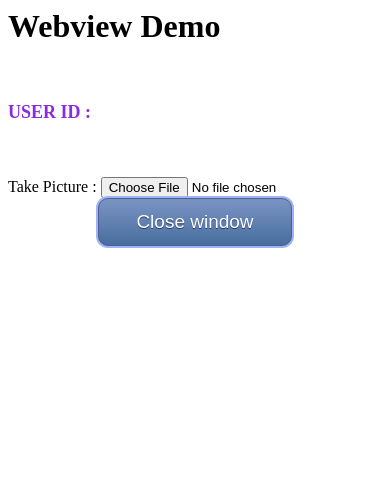
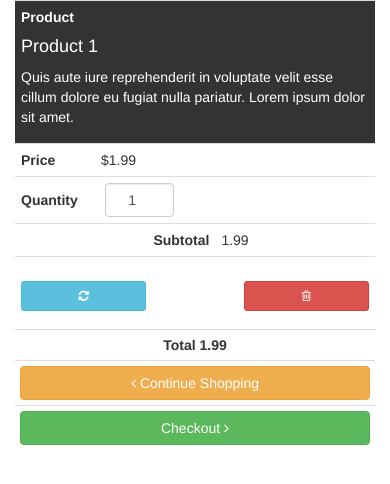
Before and after one commit to rameshgit123/translator, a website: page public/index.html in a window 390 px wide. Drawn offline with nearby package versions, Linux system fonts and the light colour scheme.

Commit message:
Update index.html

```diff
--- a/public/index.html
+++ b/public/index.html
@@ -1,119 +1,114 @@
-<!--
 
-Copyright 2016-present, Facebook, Inc.
-All rights reserved.
+<!DOCTYPE html>
+<html lang="en">
+<head>
+    <meta charset="utf-8">
+    <meta name="robots" content="noindex">
 
-This source code is licensed under the license found in the
-LICENSE file in the root directory of this source tree.
+    <title>Responsive Shopping Cart - Bootsnipp.com</title>
+        <meta name="viewport" content="width=device-width, initial-scale=1">
+    <link href="//netdna.bootstrapcdn.com/bootstrap/3.2.0/css/bootstrap.min.css" rel="stylesheet" id="bootstrap-css">
+    <style type="text/css">
+    .table>tbody>tr>td, .table>tfoot>tr>td{
+    vertical-align: middle;
+}
+@media screen and (max-width: 600px) {
+    table#cart tbody td .form-control{
+		width:20%;
+		display: inline !important;
+	}
+	.actions .btn{
+		width:36%;
+		margin:1.5em 0;
+	}
 
--->
-<html>
-<head>
-    <title>Messenger Demo</title>
-    <script src="https://ajax.googleapis.com/ajax/libs/jquery/1.7.1/jquery.min.js"></script>
-    <style type="text/css">
-        .myButton {
-            -moz-box-shadow: 0px 0px 0px 2px #9fb4f2;
-            -webkit-box-shadow: 0px 0px 0px 2px #9fb4f2;
-            box-shadow: 0px 0px 0px 2px #9fb4f2;
-            background: -webkit-gradient(linear, left top, left bottom, color-stop(0.05, #7892c2), color-stop(1, #476e9e));
-            background: -moz-linear-gradient(top, #7892c2 5%, #476e9e 100%);
-            background: -webkit-linear-gradient(top, #7892c2 5%, #476e9e 100%);
-            background: -o-linear-gradient(top, #7892c2 5%, #476e9e 100%);
-            background: -ms-linear-gradient(top, #7892c2 5%, #476e9e 100%);
-            background: linear-gradient(to bottom, #7892c2 5%, #476e9e 100%);
-            filter: progid:DXImageTransform.Microsoft.gradient(startColorstr='#7892c2', endColorstr='#476e9e',GradientType=0);
-            background-color: #7892c2;
-            -moz-border-radius: 10px;
-            -webkit-border-radius: 10px;
-            border-radius: 10px;
-            border: 1px solid #4e6096;
-            display: inline-block;
-            cursor: pointer;
-            color: #ffffff;
-            font-family: Arial;
-            font-size: 19px;
-            padding: 12px 37px;
-            text-decoration: none;
-            text-shadow: 0px 1px 0px #283966;
-        }
+	.actions .btn-info{
+		float:left;
+	}
+	.actions .btn-danger{
+		float:right;
+	}
 
-            .myButton:hover {
-                background: -webkit-gradient(linear, left top, left bottom, color-stop(0.05, #476e9e), color-stop(1, #7892c2));
-                background: -moz-linear-gradient(top, #476e9e 5%, #7892c2 100%);
-                background: -webkit-linear-gradient(top, #476e9e 5%, #7892c2 100%);
-                background: -o-linear-gradient(top, #476e9e 5%, #7892c2 100%);
-                background: -ms-linear-gradient(top, #476e9e 5%, #7892c2 100%);
-                background: linear-gradient(to bottom, #476e9e 5%, #7892c2 100%);
-                filter: progid:DXImageTransform.Microsoft.gradient(startColorstr='#476e9e', endColorstr='#7892c2',GradientType=0);
-                background-color: #476e9e;
-            }
-
-            .myButton:active {
-                position: relative;
-                top: 1px;
-            }
-    </style>
-</head>
-
-<body>
-    <script>
-        (function (d, s, id) {
-            var js, fjs = d.getElementsByTagName(s)[0];
-            if (d.getElementById(id)) { return; }
-            js = d.createElement(s); js.id = id;
-            js.src = "//connect.facebook.com/en_US/messenger.Extensions.js";
-            fjs.parentNode.insertBefore(js, fjs);
-        }(document, 'script', 'Messenger'));
-
-        window.extAsyncInit = function () {
-            MessengerExtensions.getUserID(function success(uids) {
-                var psid = uids.psid;
-                $("#Userid").html(psid);
-            }, function error(err) {
-                alert(err);
-            });
-
-        };
+	table#cart thead { display: none; }
+	table#cart tbody td { display: block; padding: .6rem; min-width:320px;}
+	table#cart tbody tr td:first-child { background: #333; color: #fff; }
+	table#cart tbody td:before {
+		content: attr(data-th); font-weight: bold;
+		display: inline-block; width: 8rem;
+	}
 
 
 
-        function closewindow() {
-            $.ajax({
-                type: 'get',
-                url: 'https://ntranslator.herokuapp.com/savedata?senderid=' + getParameterByName('id') + '',
-                success: function (data) {
-                    // use data
-                    window.close();
-                },
-                error: function (xhr, ajaxOptions, thrownError) {
-                    window.close();
-                }
-            });
+	table#cart tfoot td{display:block; }
+	table#cart tfoot td .btn{display:block;}
 
+}
+    </style>
+    <script src="//code.jquery.com/jquery-1.10.2.min.js"></script>
+    <script src="//netdna.bootstrapcdn.com/bootstrap/3.2.0/js/bootstrap.min.js"></script>
+    <script type="text/javascript">
+        window.alert = function(){};
+        var defaultCSS = document.getElementById('bootstrap-css');
+        function changeCSS(css){
+            if(css) $('head > link').filter(':first').replaceWith('<link rel="stylesheet" href="'+ css +'" type="text/css" />');
+            else $('head > link').filter(':first').replaceWith(defaultCSS);
         }
+        $( document ).ready(function() {
+          var iframe_height = parseInt($('html').height());
+          window.parent.postMessage( iframe_height, 'http://bootsnipp.com');
+        });
+    </script>
+</head>
+<body>
+	<link href="//maxcdn.bootstrapcdn.com/font-awesome/4.1.0/css/font-awesome.min.css" rel="stylesheet">
+<div class="container">
+	<table id="cart" class="table table-hover table-condensed">
+    				<thead>
+						<tr>
+							<th style="width:50%">Product</th>
+							<th style="width:10%">Price</th>
+							<th style="width:8%">Quantity</th>
+							<th style="width:22%" class="text-center">Subtotal</th>
+							<th style="width:10%"></th>
+						</tr>
+					</thead>
+					<tbody>
+						<tr>
+							<td data-th="Product">
+								<div class="row">
+									<div class="col-sm-2 hidden-xs"><img src="http://placehold.it/100x100" alt="..." class="img-responsive"/></div>
+									<div class="col-sm-10">
+										<h4 class="nomargin">Product 1</h4>
+										<p>Quis aute iure reprehenderit in voluptate velit esse cillum dolore eu fugiat nulla pariatur. Lorem ipsum dolor sit amet.</p>
+									</div>
+								</div>
+							</td>
+							<td data-th="Price">$1.99</td>
+							<td data-th="Quantity">
+								<input type="number" class="form-control text-center" value="1">
+							</td>
+							<td data-th="Subtotal" class="text-center">1.99</td>
+							<td class="actions" data-th="">
+								<button class="btn btn-info btn-sm"><i class="fa fa-refresh"></i></button>
+								<button class="btn btn-danger btn-sm"><i class="fa fa-trash-o"></i></button>
+							</td>
+						</tr>
+					</tbody>
+					<tfoot>
+						<tr class="visible-xs">
+							<td class="text-center"><strong>Total 1.99</strong></td>
+						</tr>
+						<tr>
+							<td><a href="#" class="btn btn-warning"><i class="fa fa-angle-left"></i> Continue Shopping</a></td>
+							<td colspan="2" class="hidden-xs"></td>
+							<td class="hidden-xs text-center"><strong>Total $1.99</strong></td>
+							<td><a href="#" class="btn btn-success btn-block">Checkout <i class="fa fa-angle-right"></i></a></td>
+						</tr>
+					</tfoot>
+				</table>
+</div>
+	<script type="text/javascript">
 
-        function getParameterByName(name, url) {
-            if (!url) {
-                url = window.location.href;
-            }
-            name = name.replace(/[\[\]]/g, "\\$&");
-            var regex = new RegExp("[?&]" + name + "(=([^&#]*)|&|#|$)"),
-                results = regex.exec(url);
-            if (!results) return null;
-            if (!results[2]) return '';
-            return decodeURIComponent(results[2].replace(/\+/g, " "));
-        }
-    </script>
-
-
-    <h1>Webview Demo</h1>
-     <br /><br />
-    <div style="color:blueviolet;font-size:18px;font-weight:bold"> USER ID : <span style="color:blue;font-size:18px;font-weight:bold" id="Userid"></span></div>
-       <br /><br /><br />
-  Take Picture : <input type="file" accept="image/*" capture="camera">
-    <center>
-    <a href="javascript:void(0);" class="myButton" onclick="closewindow()">Close window</a>
-        </center>
+	</script>
 </body>
 </html>
```
